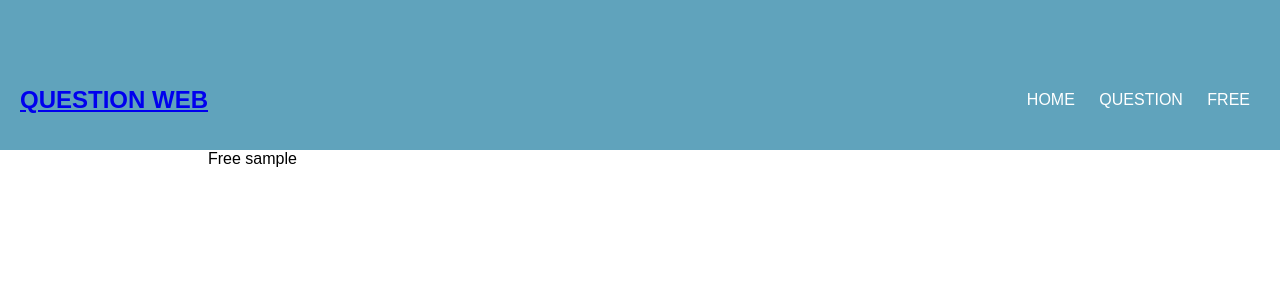
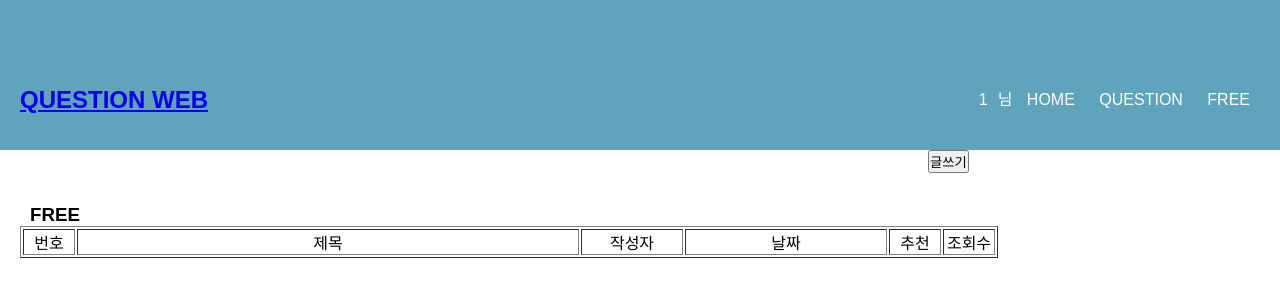
Before and after one commit to visionWWW/QuestionWeb, a PHP site: page /free.php in a window 1280 px wide. Shown: the top 300 px of the page. Run offline with PHP 8.4, Linux system fonts and the light colour scheme; the visitor is signed in with stand-in values (Sample User, id 1); data that the repository does not hold is empty.

Commit message:
Update free.php

```diff
--- a/free.php
+++ b/free.php
@@ -1,3 +1,9 @@
+<?php
+  session_start();
+  $connect = mysqli_connect('localhost', 'root', '3190024jina', 'questionweb');
+  $show_free = "select * from free order by fnum desc";
+  $result = $connect->query($show_free);
+?>
 <!DOCTYPE html>
 <html>
   <head>
@@ -11,17 +17,25 @@
   <body>
 
     <div class="header">
-      <h2 class="logo"><a href="index.html">Question Web</a></h2>
+      <h2 class="logo"><a href="index.php">Question Web</a></h2>
       <input type="checkbox" id="chk">
       <label for="chk" class="show-menu-btn">
         <i class="fa fa-ellipsis-h"></i>
       </label>
 
       <ul class="menu">
-
-        <a href="home.html">Home</a>
-        <a href="question.html">Question</a>
-        <a href="free.html">Free</a>
+        <?php
+          if(isset($_SESSION['uid'])){
+            echo "<a href='./logout.php'>".$_SESSION['uid']."</a>님";
+          } else{
+         ?>
+          <a href="./login.html">Login</a>
+        <?php
+       }
+         ?>
+        <a href="index.php">Home</a>
+        <a href="question.php">Question</a>
+        <a href="free.php">Free</a>
         <label for="chk"  class="hide-menu-btn">
           <i class="fa fa-times"></i>
         </label>
@@ -29,12 +43,40 @@
 
 
     </div>
+<button type="button" onclick="location.href='posting.php'" style="float: right;">글쓰기</button>
+<br><br><br>
+<h3 style="margin-left:30px">FREE</h3>
+    <div class="content">
+      <table border="1">
+        <thead align="center">
+          <tr>
+            <td width="50">번호</td>
+            <td width="500">제목</td>
+            <td width="100">작성자</td>
+            <td width="200">날짜</td>
+            <td width="50">추천</td>
+            <td width="50">조회수</td>
+          </tr>
+        </thead>
+        <tbody>
+          <?php
+          while($questions = mysqli_fetch_assoc($result)){
+            ?>
+            <tr>
+              <td width="50" align="center"><?php echo $questions['fnum']; ?></td>
+              <td width="500" align="center"><?php echo $questions['title']; ?></td>
+              <td width="100" align="center"><?php echo $questions['writer']; ?></td>
+              <td width="200" align="center"><?php echo $questions['nalzza']; ?></td>
+              <td width="50" align="center"><?php  echo $questions['recommendation']; ?></td>
+              <td width="50" align="center"><?php echo $questions['views']; ?></td>
+            </tr>
+            <?php
+          }
+           ?>
+        </tbody>
 
-    <div class="content">
+      </table>
 
-      <p>
-        Free sample
-      </p>
       </div>
 
   </body>
```
